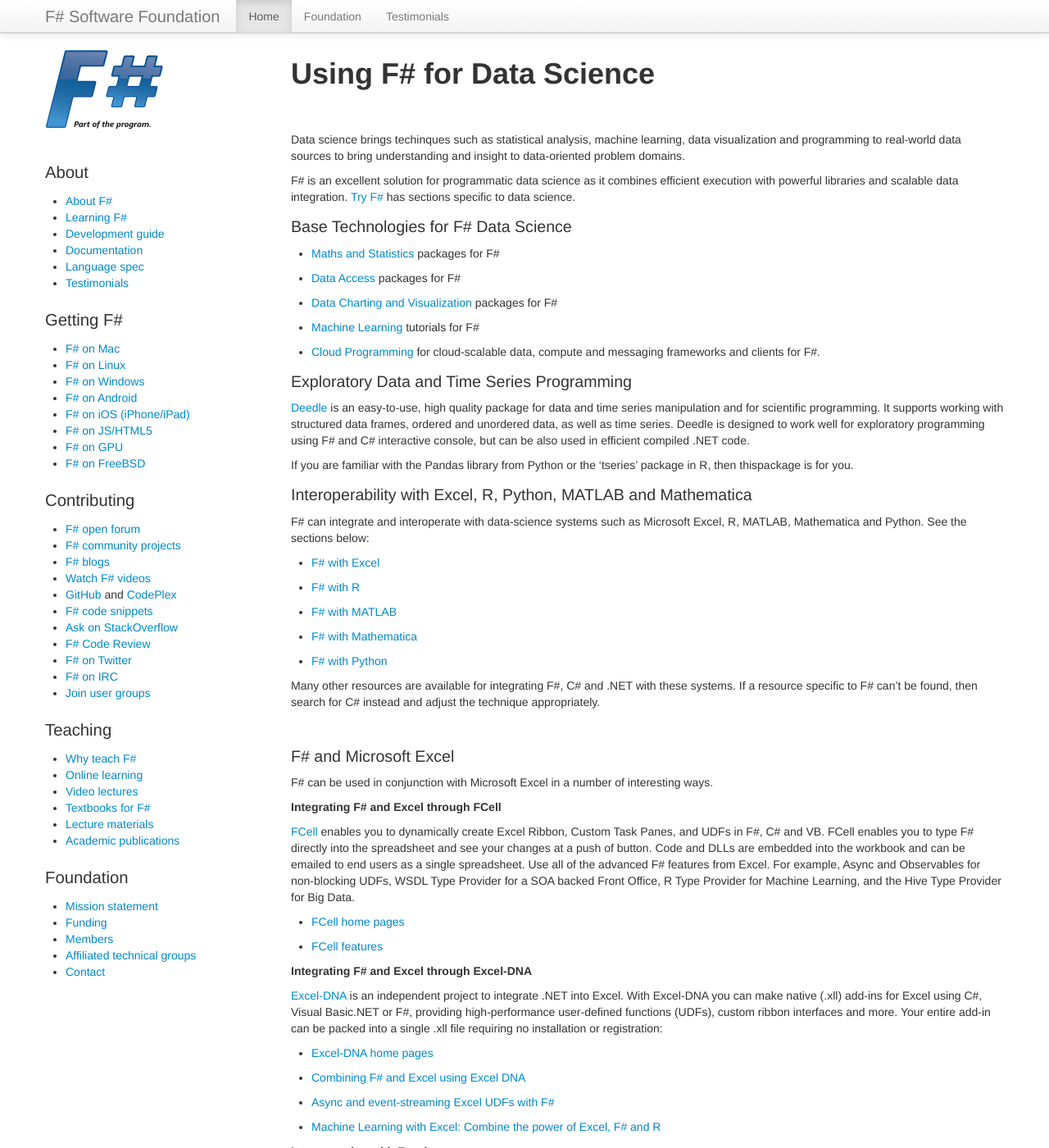
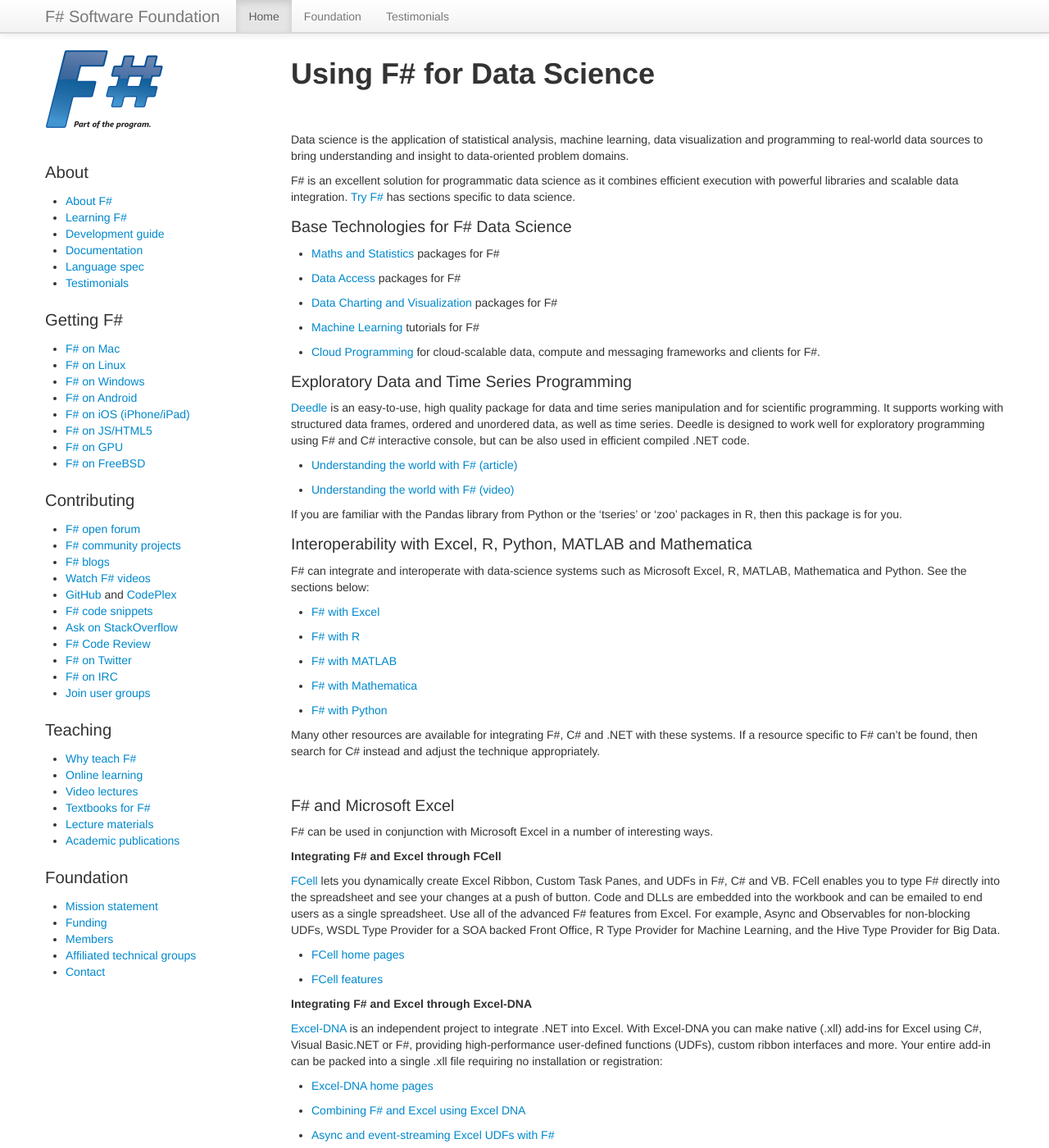
Before and after one commit to fsharp/fsharp.org, a Jekyll site: the page built from data-science/index.md, in a window 1280 px wide and 1400 px high. Shown: the whole window at 82% size. Built offline with Jekyll 4.4.1, drawn with Linux system fonts in a browser that asks for light colours; nearby versions of some CDN libraries; some web fonts are replaced; comment, search, counter and statistics services are not loaded.

Commit message:
Update index.md

```diff
--- a/data-science/index.md
+++ b/data-science/index.md
@@ -4,7 +4,7 @@
 headline: Using F# for Data Science
 ---
 
-Data science brings techinques such as statistical analysis, machine learning, data visualization and programming to
+Data science is the application of statistical analysis, machine learning, data visualization and programming to
 real-world data sources to bring understanding and insight to data-oriented problem domains.
 
 F# is an excellent solution for programmatic data science as it combines efficient execution
@@ -27,7 +27,11 @@
 work well for exploratory programming using F# and C# interactive console, but can be also used in
 efficient compiled .NET code.
 
-If you are familiar with the Pandas library from Python or the 'tseries' package in R, then thispackage is for you.
+* [Understanding the world with F# (article)](http://www.thedevelopermag.com/understanding-world-f/)
+* [Understanding the world with F# (video)](http://channel9.msdn.com/posts/Understanding-the-World-with-F)
+
+If you are familiar with the Pandas library from Python or the 'tseries' or 'zoo' packages in R,
+then this package is for you.
 
 ### Interoperability with Excel, R, Python, MATLAB and Mathematica
 
@@ -50,7 +54,7 @@
 
 ##### Integrating F# and Excel through FCell
 
-[FCell](http://fcell.io) enables you to dynamically create Excel Ribbon, Custom Task Panes, and UDFs in F#, C# and VB.
+[FCell](http://fcell.io) lets you dynamically create Excel Ribbon, Custom Task Panes, and UDFs in F#, C# and VB.
 FCell enables you to type F# directly into the spreadsheet and see your changes at a push of button.
 Code and DLLs are embedded into the workbook and can be emailed to end users as a single spreadsheet.
 Use all of the advanced F# features from Excel. For example, Async and Observables for non-blocking UDFs, WSDL Type Provider for a SOA backed Front Office, R Type Provider for Machine Learning, and the Hive Type Provider for Big Data.
```
